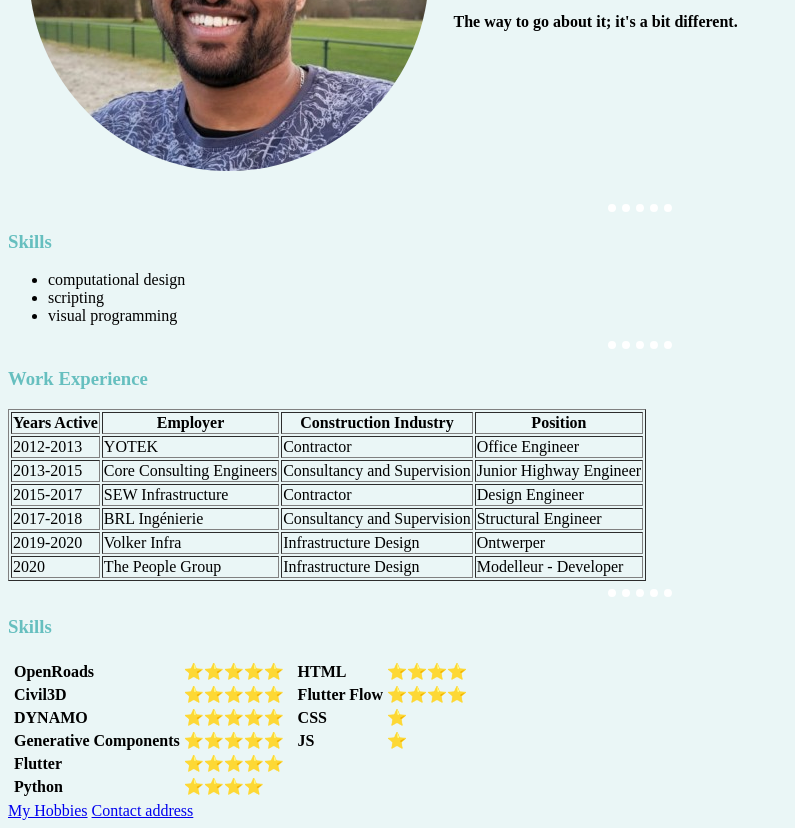
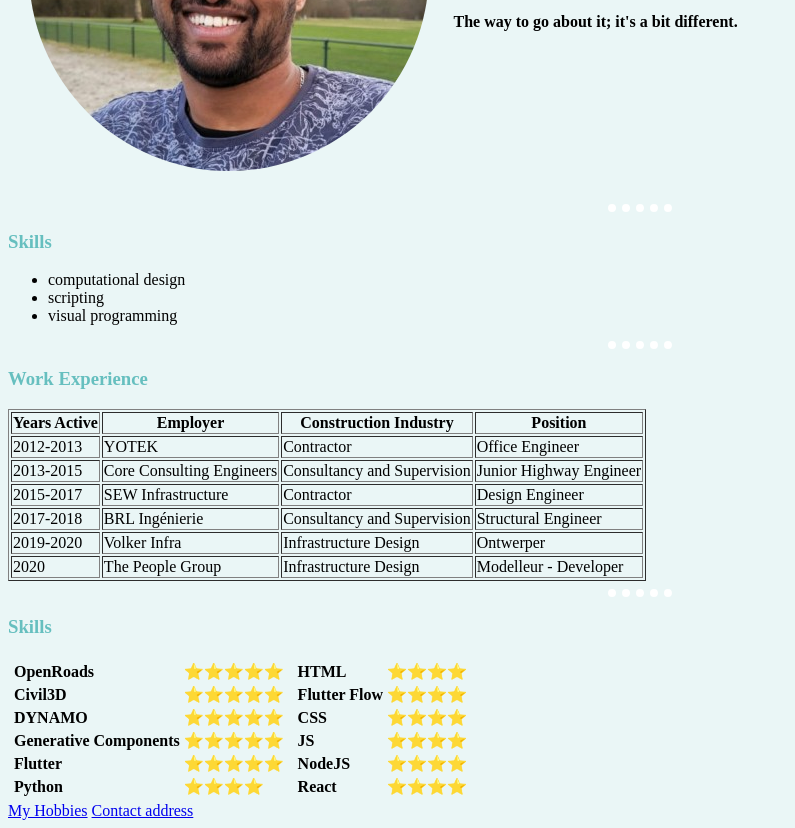
Before and after one commit to dtesfu789/Dereje_CV, a plain HTML site: page index.html in a window 1280 px wide. Shown: the part 258-1086 px from the top of the page, without its empty margins (0-795 px from the left). Drawn offline with Linux system fonts and the light colour scheme.

Commit message:
update my cv

```diff
--- a/index.html
+++ b/index.html
@@ -120,11 +120,19 @@
         </tr>
         <tr>
           <td align="left">CSS</td>
-          <td align="left">⭐</td>
+          <td align="left">⭐⭐⭐⭐</td>
         </tr>
         <tr>
           <td align="left">JS</td>
-          <td align="left">⭐</td>
+          <td align="left">⭐⭐⭐⭐</td>
+        </tr>
+        <tr>
+          <td align="left">NodeJS</td>
+          <td align="left">⭐⭐⭐⭐</td>
+        </tr>
+        <tr>
+          <td align="left">React</td>
+          <td align="left">⭐⭐⭐⭐</td>
         </tr>
       </table>
     </th>
```
